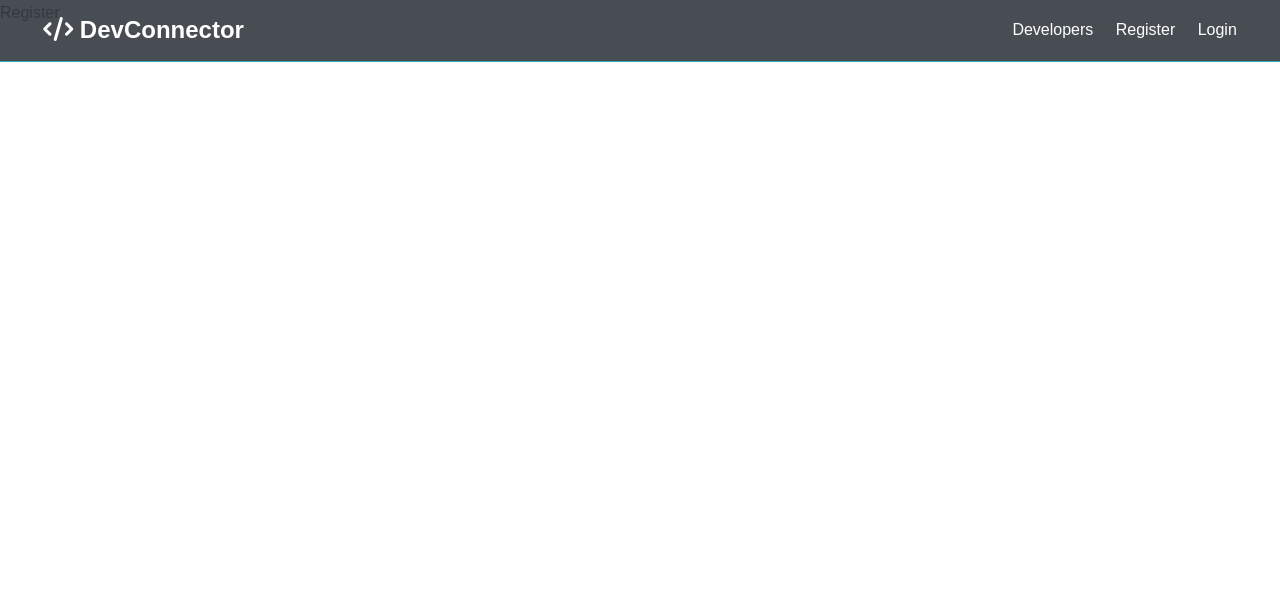
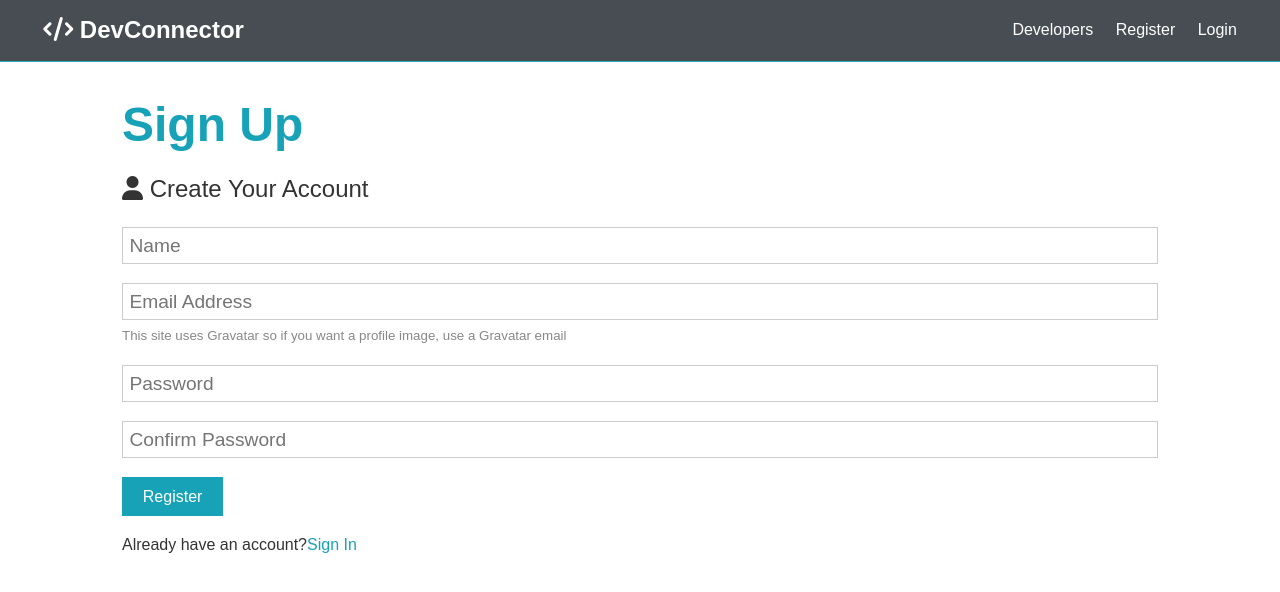
Before and after one commit to trevthedev777/DevConnector, a React (Create React App) app in the folder client/: page /register in a window 1280 px wide. Shown: the top 592 px of the page. Built offline with nearby package versions, Linux system fonts and the light colour scheme.

Commit message:
Test and re-route login and sign in page

```diff
--- a/client/src/components/auth/Login.js
+++ b/client/src/components/auth/Login.js
@@ -1,11 +1,74 @@
-import React from 'react'
+import React, { Fragment, useState } from 'react';
+import { Link } from 'react-router-dom';
 
 const Login = () => {
+
+    // Set State for Login
+    const [ formData, setFormData] = useState({
+        email: "",
+        password: "",
+    });
+
+    // Destructure State
+    const { email, password } = formData;
+
+    // Change The Name state ONLY onChange
+    // change so that it only happens on name declaration
+    const onChange = e => setFormData({ ...formData, [e.target.name]: e.target.value });
+
+    // Form Submit
+    const onSubmit = async e => {
+        e.preventDefault();
+        console.log('SUCCESS');
+    }
+
   return (
-    <div>
-        login
-    </div>
+
+    <Fragment>
+        <section className="container">
+
+            {/* Section Header Text */}
+            <h1 className="large text-primary">
+                Sign In
+            </h1>
+            <p className="lead">
+                <i className="fas fa-user"></i>
+                Sign Into Your Account
+            </p>
+
+            {/* Form */}
+            <form className="form" onSubmit={onSubmit}>
+
+                {/* Form Groups */}
+                <div className="form-group">
+                    <input
+                    type="email"
+                    placeholder="Email Address"
+                    name="email"
+                    value={email}
+                    onChange={ e => onChange(e) }
+                    required />
+                </div>
+                <div className="form-group">
+                    <input
+                        type="password"
+                        placeholder="Password"
+                        name="password"
+                        minLength="6"
+                        value={password}
+                        onChange={ e => onChange(e) }
+                    />
+                </div>
+                <input type="submit" className="btn btn-primary" value="Login" />
+            </form>
+
+            <p className="my-1">
+                Don't have an account?
+                <Link to="/register">Sign Up</Link>
+            </p>
+        </section>
+    </Fragment>
   )
-}
+};
 
-export default Login
+export default Login;
--- a/client/src/components/auth/Register.js
+++ b/client/src/components/auth/Register.js
@@ -1,11 +1,105 @@
-import React from 'react'
+import React, { Fragment, useState } from 'react';
+import { Link } from 'react-router-dom';
 
 const Register = () => {
+
+    // Set State
+    const [ formData, setFormData] = useState({
+        name: "",
+        email: "",
+        password: "",
+        password2: ""
+    });
+
+    // Destructure State
+    const { name, email, password, password2 } = formData;
+
+    // Change The Name state ONLY onChange
+    // change so that it only happens on name declaration
+    const onChange = e => setFormData({ ...formData, [e.target.name]: e.target.value });
+
+    // Form Submit
+    const onSubmit = async e => {
+        e.preventDefault();
+
+        if (password !== password2) {
+            console.log('Passwords do not match')
+        } else {
+            console.log('SUCCESS');
+        }
+    }
+
   return (
-    <div>
-        Register
-    </div>
+
+    <Fragment>
+        <section className="container">
+
+            {/* Section Header Text */}
+            <h1 className="large text-primary">
+                Sign Up
+            </h1>
+            <p className="lead">
+                <i className="fas fa-user"></i> Create Your Account
+            </p>
+
+            {/* Form */}
+            <form className="form" onSubmit={onSubmit}>
+
+                {/* Form Groups */}
+                <div className="form-group">
+                    <input
+                    type="text"
+                    placeholder="Name"
+                    name="name"
+                    value={name}
+                    onChange={ e => onChange(e) }
+                    required />
+                </div>
+                <div className="form-group">
+                    <input
+                    type="email"
+                    placeholder="Email Address"
+                    name="email"
+                    value={email}
+                    onChange={ e => onChange(e) }
+                    required />
+                    <small className="form-text">
+                        This site uses Gravatar so if you want a profile image, use a
+                        Gravatar email
+                    </small>
+                </div>
+                <div className="form-group">
+                    <input
+                        type="password"
+                        placeholder="Password"
+                        name="password"
+                        minLength="6"
+                        value={password}
+                        onChange={ e => onChange(e) }
+                    />
+                </div>
+                <div className="form-group">
+                    <input
+                        type="password"
+                        placeholder="Confirm Password"
+                        name="password2"
+                        minLength="6"
+                        value={password2}
+                        onChange={ e => onChange(e) }
+                    />
+                </div>
+                <input type="submit" className="btn btn-primary" value="Register" />
+            </form>
+
+            <p className="my-1">
+                Already have an account?
+                <Link to="/login">
+                    Sign In
+                </Link>
+            </p>
+        </section>
+    </Fragment>
   )
-}
+};
 
 export default Register
```
